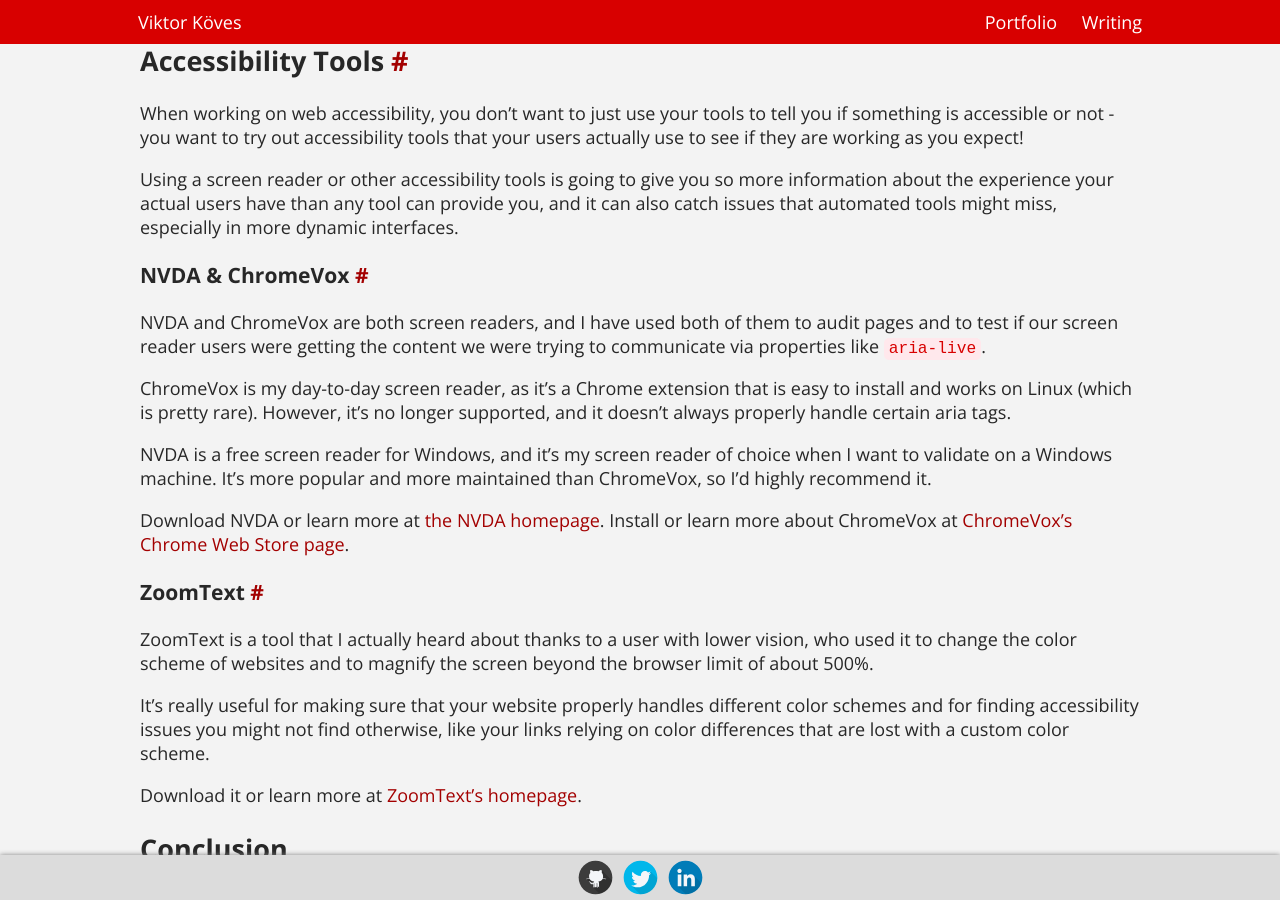
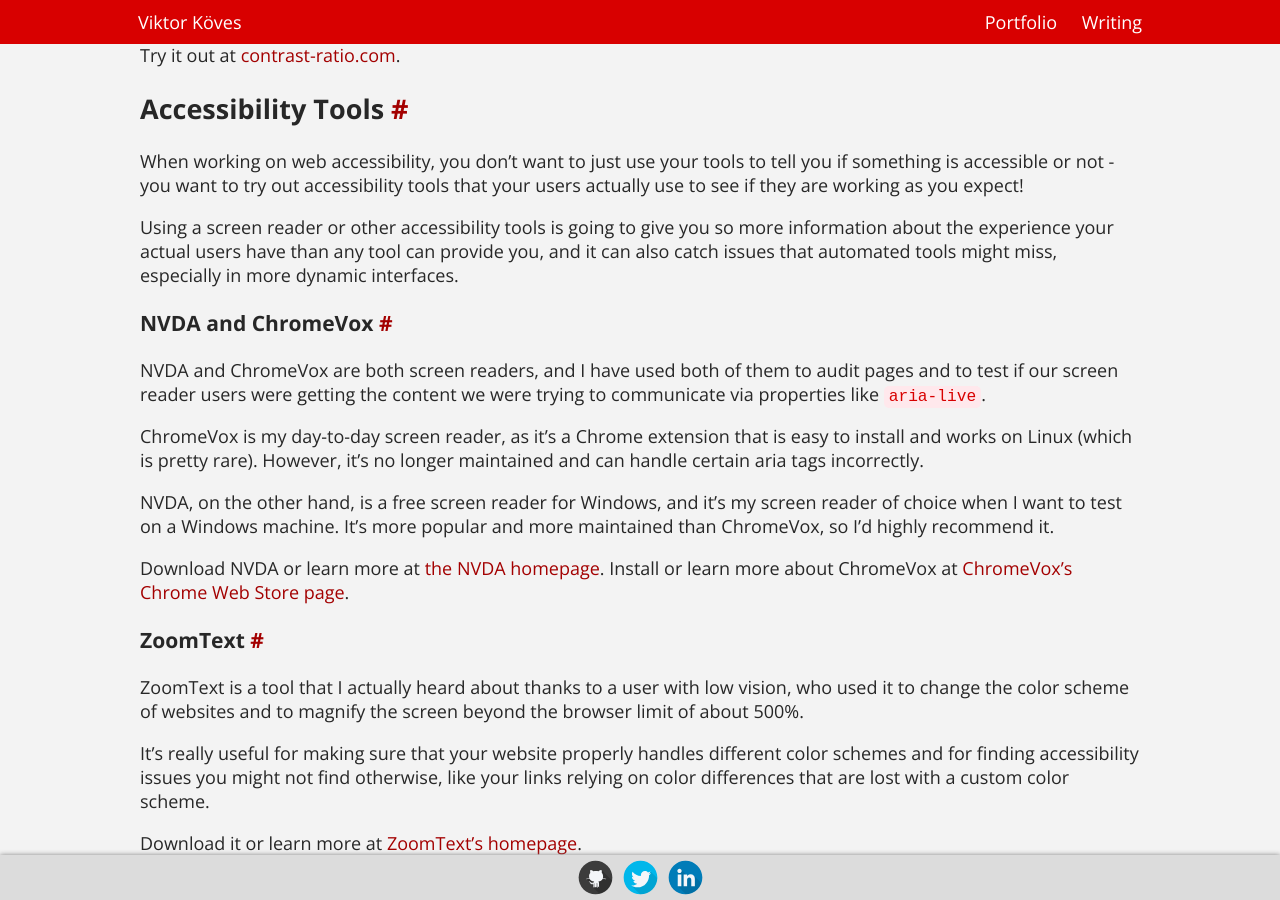
Before and after one commit to vkoves/vkoves.github.io, a Jekyll site: the page built from _posts/2020-02-09-the-accessible-developers-starter-kit.md, in a window 1280 px wide and 900 px high, scrolled down 2084 px. Built offline with Jekyll 4.4.1, drawn with Linux system fonts in a browser that asks for light colours; some of the changed text lies outside the part shown.

Commit message:
Minor edits to Accessible Developer's Starter Kit post

```diff
--- a/_posts/2020-02-09-the-accessible-developers-starter-kit.md
+++ b/_posts/2020-02-09-the-accessible-developers-starter-kit.md
@@ -20,7 +20,7 @@
     starting point to learning about whether a site is accessible, but they
     aren't fool-proof. There are lots of things that are really important to
     accessibility like tab order and keyboard interactivity that an automated
-    tool is going to have a very hard time testing, if at all.
+    tool is going to have a very hard time testing, if it can test it at all.
   </p>
 
   <p>
@@ -58,9 +57,11 @@
 performance and web best practices, but it's also great as a quick accessibility
 auditor!
 
-It also gives you a score on accessibility from 1 - 100, which can help you get
+Lighthouse does a number of automated accessibility checks, and also lists out
+checks you should do manually to properly confirm your sites accessibility.
+It also gives you a score on accessibility from 1 to 100, which can help you get
 a good overall sense of if your site is mostly accessible or really
-inaccessible, which other auditing tools can make difficult to discern.
+inaccessible, which can be hard to determine with other tools.
 
 Check it out in Google Chrome's DevTools, and learn more about it at the
 [Chrome Lighthouse page][lighthouse].
@@ -108,7 +109,7 @@
 provide you, and it can also catch issues that automated tools might miss,
 especially in more dynamic interfaces.
 
-{% include linkedHeading.html heading="NVDA & ChromeVox" level=3 %}
+{% include linkedHeading.html heading="NVDA and ChromeVox" level=3 %}
 
 NVDA and ChromeVox are both screen readers, and I have used both of them to
 audit pages and to test if our screen reader users were getting the content we
@@ -116,18 +117,18 @@
 
 ChromeVox is my day-to-day screen reader, as it's a Chrome extension that is
 easy to install and works on Linux (which is pretty rare). However, it's no
-longer supported, and it doesn't always properly handle certain aria tags.
+longer maintained and can handle certain aria tags incorrectly.
 
-NVDA is a free screen reader for Windows, and it's my screen reader of choice
-when I want to validate on a Windows machine. It's more popular and more
-maintained than ChromeVox, so I'd highly recommend it.
+NVDA, on the other hand, is a free screen reader for Windows, and it's my screen
+reader of choice when I want to test on a Windows machine. It's more popular
+and more maintained than ChromeVox, so I'd highly recommend it.
 
 Download NVDA or learn more at [the NVDA homepage][nvda]. Install or learn more
 about ChromeVox at [ChromeVox's Chrome Web Store page][chromevox].
 
 {% include linkedHeading.html heading="ZoomText" level=3 %}
 
-ZoomText is a tool that I actually heard about thanks to a user with lower
+ZoomText is a tool that I actually heard about thanks to a user with low
 vision, who used it to change the color scheme of websites and to magnify the
 screen beyond the browser limit of about 500%.
 
```
Also changed, not shown: other parts of _posts/2020-02-09-the-accessible-developers-starter-kit.md (+1 -2 lines).
